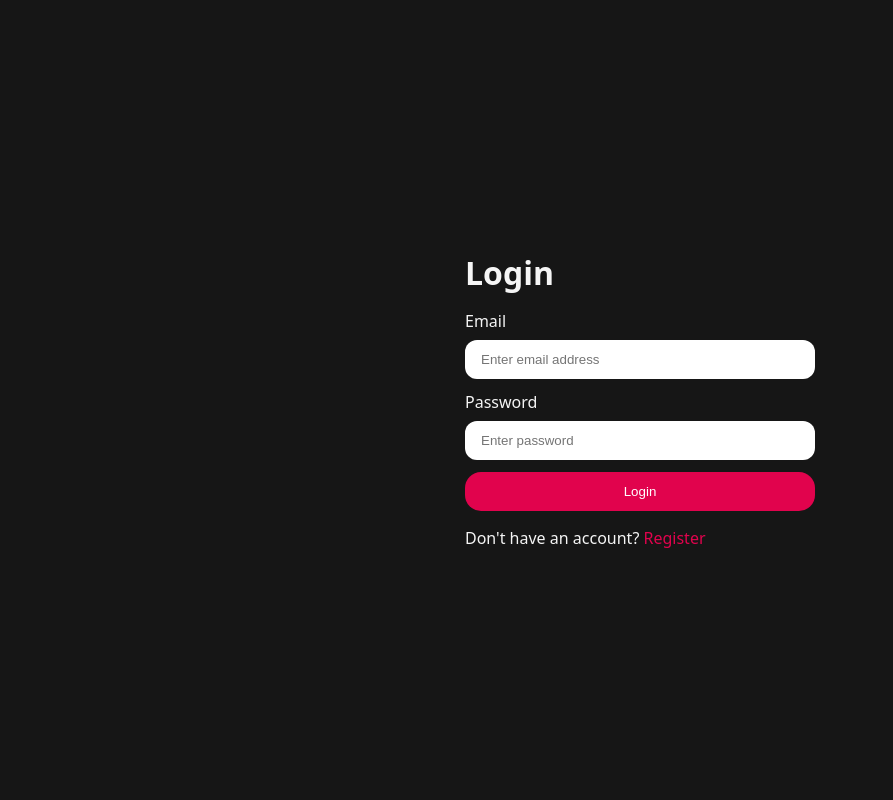
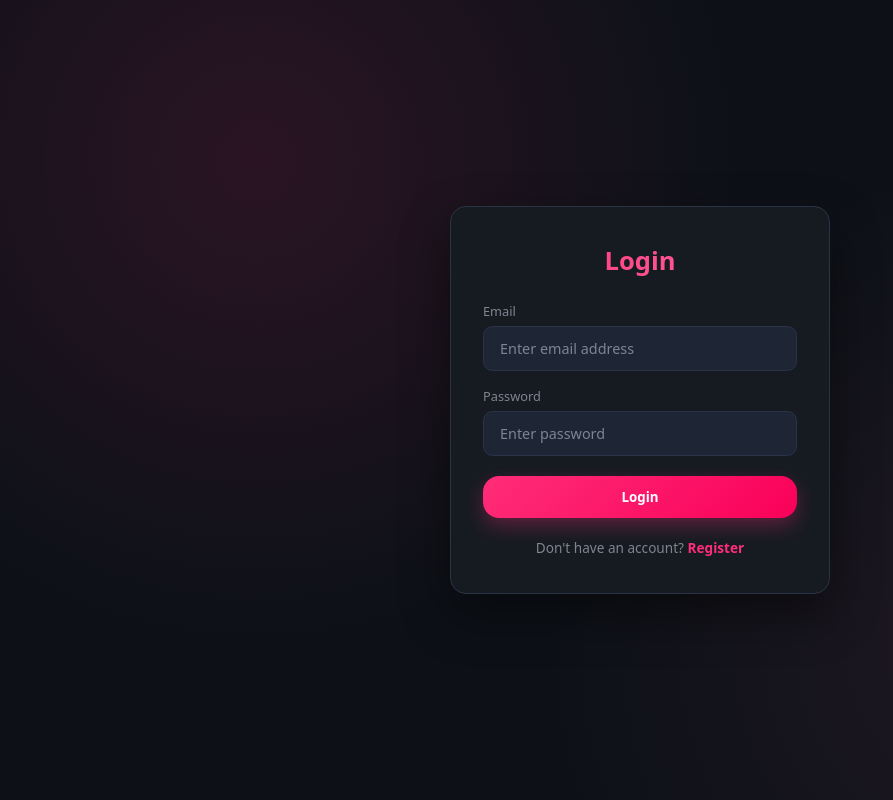
Before and after one commit to animeshkundu07/SkillSync, a React app in the folder frontend/: page /login in a window 1280 px wide. Shown: the whole page, without its empty margins (0-893 px from the left). Built offline with nearby package versions, Linux system fonts and the light colour scheme; no server answers; the HTML template or start-up script is replaced by a standard one.

Commit message:
Update auth.form.scss

```diff
--- a/frontend/src/features/auth/auth.form.scss
+++ b/frontend/src/features/auth/auth.form.scss
@@ -1,4 +1,62 @@
-main{
+// main{
+//     min-height: 100vh;
+//     width: 100%;
+
+//     display: flex;
+//     justify-content: center;
+//     align-items: center;
+
+
+//     .form-container{
+//         min-width: 350px;
+
+//         display: flex;
+//         flex-direction: column;
+//         gap: 1rem;
+//     }
+
+//     form{
+//         display: flex;
+//         flex-direction: column;
+//         gap: 0.75rem;
+//     }
+
+//     .input-group{
+//         display: flex;
+//         flex-direction: column;
+
+//         gap: 0.5rem;
+
+
+//         input{
+//             border: none;
+//             outline: none;
+//             padding-inline: 1rem;
+//             padding-block: 0.75rem;
+//             border-radius: 0.75rem;
+//         }
+//     }
+
+//     a{
+//         color: #e1034d;
+//         text-decoration: none;
+//     }
+// }
+
+@use "sass:color";
+
+// ── Tokens (matches the rest of the app) ────────────────────────────────────
+$bg-page: #0d1117;
+$bg-card: #161b22;
+$bg-input: #1e2535;
+$border-color: #2a3348;
+$text-primary: #e6edf3;
+$text-muted: #7d8590;
+$accent: #ff2d78;
+$accent-alt: #ff6b9d;
+$font-stack: system-ui, -apple-system, BlinkMacSystemFont, "Segoe UI", Roboto, sans-serif;
+
+main {
     min-height: 100vh;
     width: 100%;
 
@@ -6,39 +64,132 @@ main{
     justify-content: center;
     align-items: center;
 
+    background: radial-gradient(circle at 20% 20%, rgba($accent, 0.12), transparent 40%),
+                radial-gradient(circle at 80% 80%, rgba($accent-alt, 0.08), transparent 40%),
+                $bg-page;
 
-    .form-container{
-        min-width: 350px;
+    font-family: $font-stack;
+    color: $text-primary;
+    padding: 1.5rem;
 
+    .form-container {
+        width: 100%;
+        max-width: 380px;
+
+        display: flex;
+        flex-direction: column;
+        gap: 1.25rem;
+
+        background-color: $bg-card;
+        border: 1px solid $border-color;
+        border-radius: 1rem;
+        box-shadow: 0 20px 50px rgba(0, 0, 0, 0.45);
+
+        padding: 2.25rem 2rem;
+
+        h1 {
+            font-size: 1.6rem;
+            font-weight: 700;
+            text-align: center;
+            margin-bottom: 0.25rem;
+
+            background: linear-gradient(135deg, $accent 0%, $accent-alt 100%);
+            -webkit-background-clip: text;
+            background-clip: text;
+            -webkit-text-fill-color: transparent;
+        }
+
+        > p {
+            text-align: center;
+            font-size: 0.85rem;
+            color: $text-muted;
+
+            a {
+                font-weight: 600;
+            }
+        }
+    }
+
+    form {
         display: flex;
         flex-direction: column;
         gap: 1rem;
     }
 
-    form{
+    .input-group {
         display: flex;
         flex-direction: column;
-        gap: 0.75rem;
-    }
+        gap: 0.4rem;
 
-    .input-group{
-        display: flex;
-        flex-direction: column;
+        label {
+            font-size: 0.8rem;
+            font-weight: 500;
+            color: $text-muted;
+        }
 
-        gap: 0.5rem;
+        input {
+            border: 1px solid $border-color;
+            outline: none;
+            background-color: $bg-input;
+            color: $text-primary;
 
-
-        input{
-            border: none;
-            outline: none;
             padding-inline: 1rem;
             padding-block: 0.75rem;
-            border-radius: 0.75rem;
+            border-radius: 0.6rem;
+
+            font-family: $font-stack;
+            font-size: 0.9rem;
+
+            transition: border-color 0.2s, box-shadow 0.2s;
+
+            &::placeholder {
+                color: $text-muted;
+            }
+
+            &:focus {
+                border-color: $accent;
+                box-shadow: 0 0 0 3px rgba($accent, 0.15);
+            }
         }
     }
 
-    a{
-        color: #e1034d;
+    .error-message {
+        background-color: rgba(#ff2d78, 0.1);
+        border: 1px solid rgba(#ff2d78, 0.3);
+        color: $accent-alt;
+
+        padding: 0.65rem 0.9rem;
+        border-radius: 0.5rem;
+        font-size: 0.8rem;
+        text-align: center;
+    }
+
+    button[type="submit"] {
+        margin-top: 0.25rem;
+        background: linear-gradient(135deg, $accent 0%, color.adjust($accent, $lightness: -10%) 100%) !important;
+        font-family: $font-stack;
+        font-weight: 600;
+        box-shadow: 0 8px 20px rgba($accent, 0.3);
+
+        &:hover:not(:disabled) {
+            opacity: 0.92;
+            transform: translateY(-1px);
+        }
+
+        &:disabled {
+            opacity: 0.6;
+            cursor: not-allowed;
+        }
+    }
+
+    a {
+        color: $accent;
+        font-weight: 600;
         text-decoration: none;
+
+        &:hover {
+            color: $accent-alt;
+            text-decoration: underline;
+        }
     }
 }
```
